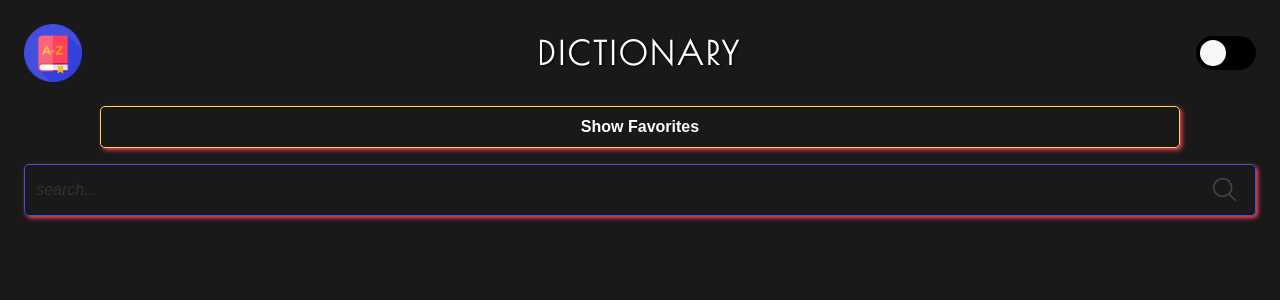
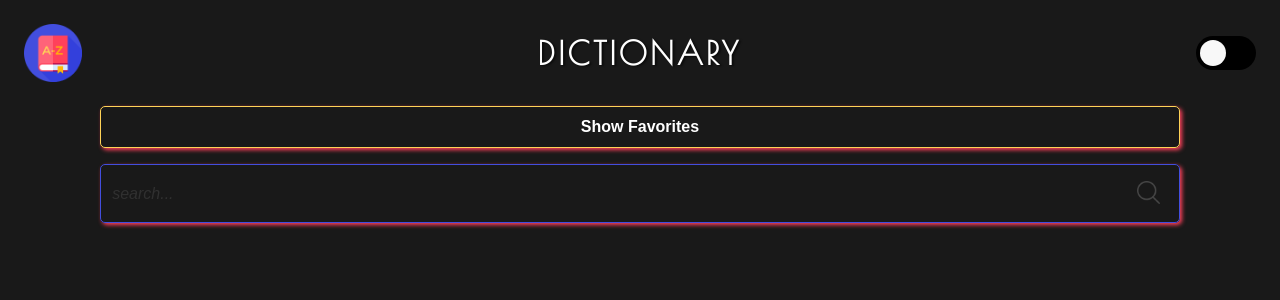
Before and after one commit to DennisByberg/dictionary, a React (Vite) app: page / in a window 1280 px wide. Shown: the top 300 px of the page. Built offline with nearby package versions, Linux system fonts and the light colour scheme.

Commit message:
updated searchbar structure

```diff
--- a/src/components/Searchbar/Searchbar.scss
+++ b/src/components/Searchbar/Searchbar.scss
@@ -1,14 +1,17 @@
 @import "../../sass/colors";
+@import "../../sass/mixins";
 
 .searchbar {
+  margin: 0 1.5rem 2rem 1.5rem;
+  &__container {
+    @include containerMaxWidthAndCenter;
     position: relative;
     display: flex;
     justify-content: center;
-  margin: 0 1.5rem 2rem 1.5rem;
 
     &__input {
       width: 100%;
-    padding: 1rem 0.7rem;
+      padding: 1.2rem 0.7rem;
       color: $white;
       background-color: transparent;
       border: 1px solid $blueLogo;
@@ -22,7 +25,7 @@
         color: $whiteTransparent1;
       }
 
-    // INPUT LIGHT MODE
+      // Light-Mode
       &.light-mode {
         color: $black;
         border: 2px solid $blueLogo;
@@ -37,7 +40,7 @@
       position: absolute;
       right: 20px;
       width: 23px;
-    top: 14px;
+      top: 17px;
       filter: invert(1);
       opacity: 0.2;
 
@@ -52,3 +55,4 @@
       }
     }
   }
+}
--- a/src/components/Searchbar/Searchbar.tsx
+++ b/src/components/Searchbar/Searchbar.tsx
@@ -16,20 +16,26 @@ function Searchbar({ setWordObject }: ISearchbarProps) {
 
   return (
     <div className="searchbar">
+      <div className="searchbar__container">
         <input
           onChange={(e) => setSearchInput(e.target.value)}
           value={searchInput}
-        className={`searchbar__input${isDarkMode ? "" : " light-mode"}`}
+          className={`searchbar__container__input${
+            isDarkMode ? "" : " light-mode"
+          }`}
           placeholder="search..."
           type="text"
         />
         <img
           onClick={handleSearch}
-        className={`searchbar__searchPNG${isDarkMode ? "" : " light-mode"}`}
+          className={`searchbar__container__searchPNG${
+            isDarkMode ? "" : " light-mode"
+          }`}
           src={searchPNG}
           alt="searchPNG"
         />
       </div>
+    </div>
   );
 }
 export default Searchbar;
```
Lines whose indentation alone changed are shown as unchanged.
